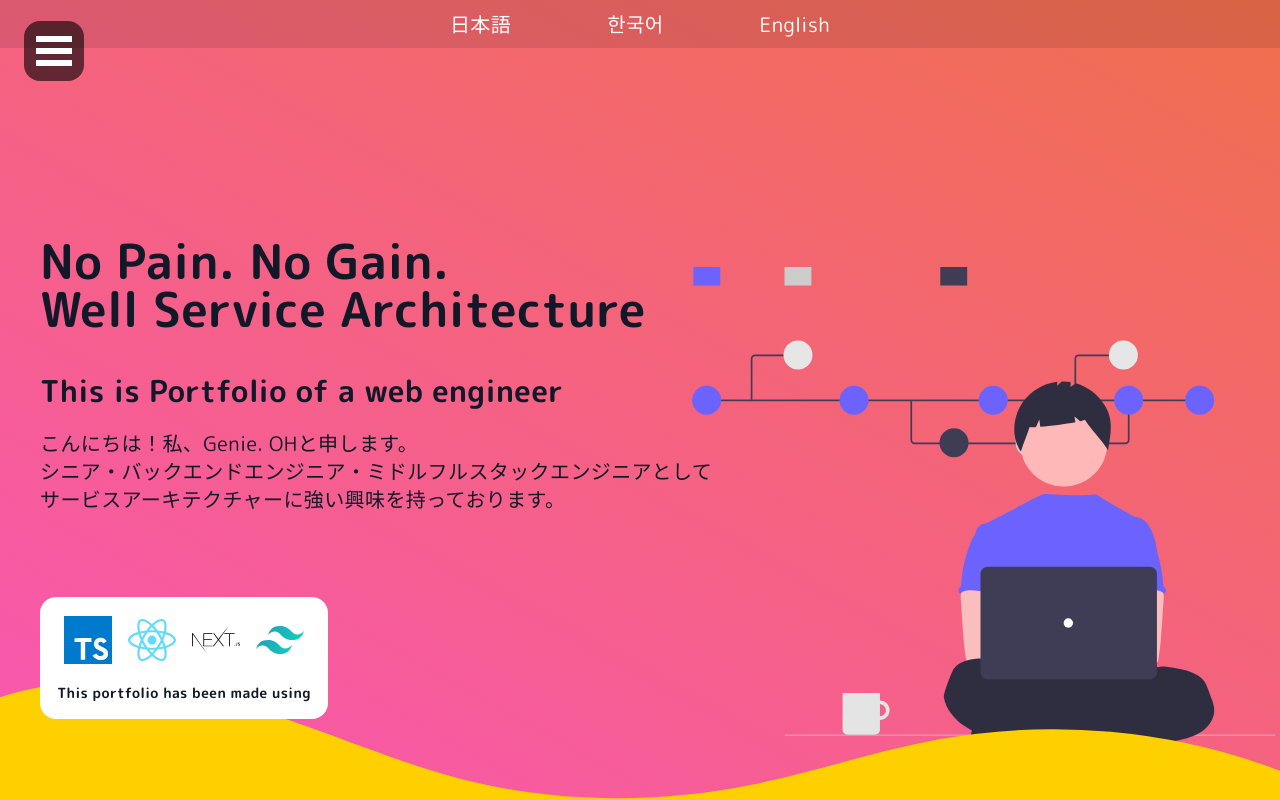
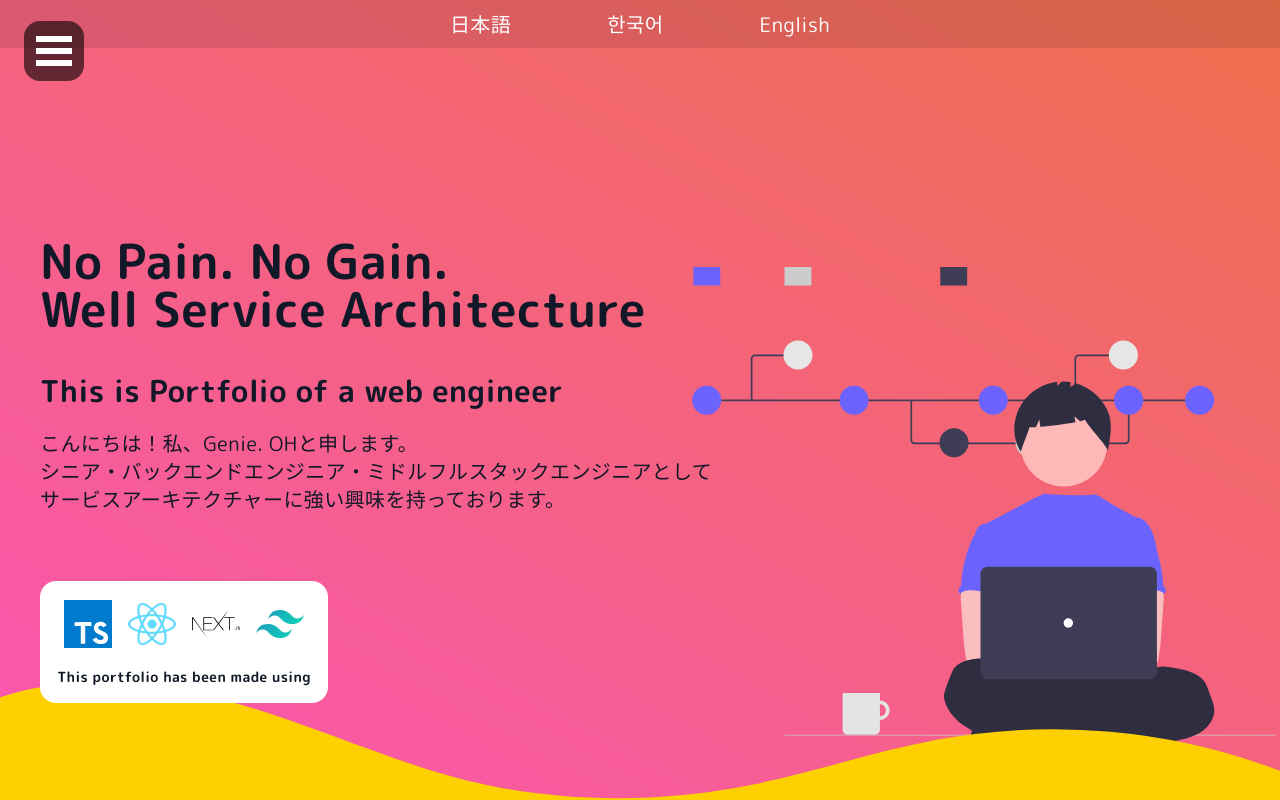
Before and after one commit to genie-oh/nextjs-portfolio, a Next.js app: page / in a window 1280 px wide. Built offline with nearby package versions, Linux system fonts and the light colour scheme.

Commit message:
mod: made using bottom adjust > SectionChild/Top.tsx

```diff
--- a/components/SectionChild/Top.tsx
+++ b/components/SectionChild/Top.tsx
@@ -42,7 +42,7 @@ const Top = () => {
                     <img className="xl:my-32 h-1/2 xl:h-4/6" src="/img/common/top.svg" />
                 </div>
 
-                <div className="absolute right-0 z-50 w-16 p-2 text-center bg-white bottom-1 xl:relative xl:mt-20 rounded-l-2xl xl:bg-opacity-100 xl:w-72 xl:rounded-2xl">
+                <div className="absolute right-0 z-50 w-16 p-2 text-center bg-white bottom-5 xl:relative xl:mt-20 rounded-l-2xl xl:bg-opacity-100 xl:w-72 xl:rounded-2xl">
                     <div className="flex flex-col items-center justify-center mx-auto mb-2 xl:flex-row">
                         <img className="w-8 m-2 xl:w-12" src="/img/common/logo_ts.svg" />
                         <img className="w-8 m-2 xl:w-12" src="/img/common/logo_react.svg" />
```
